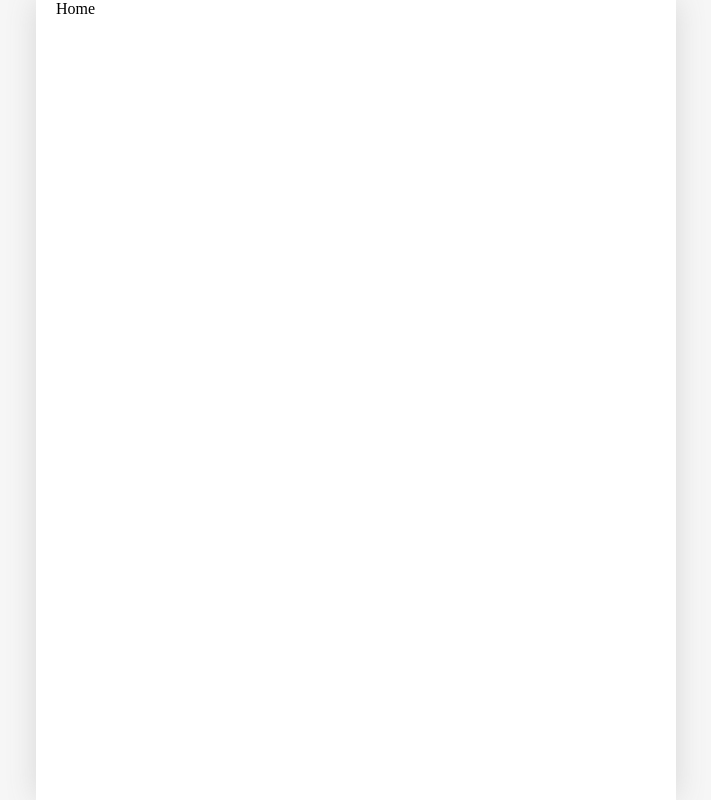
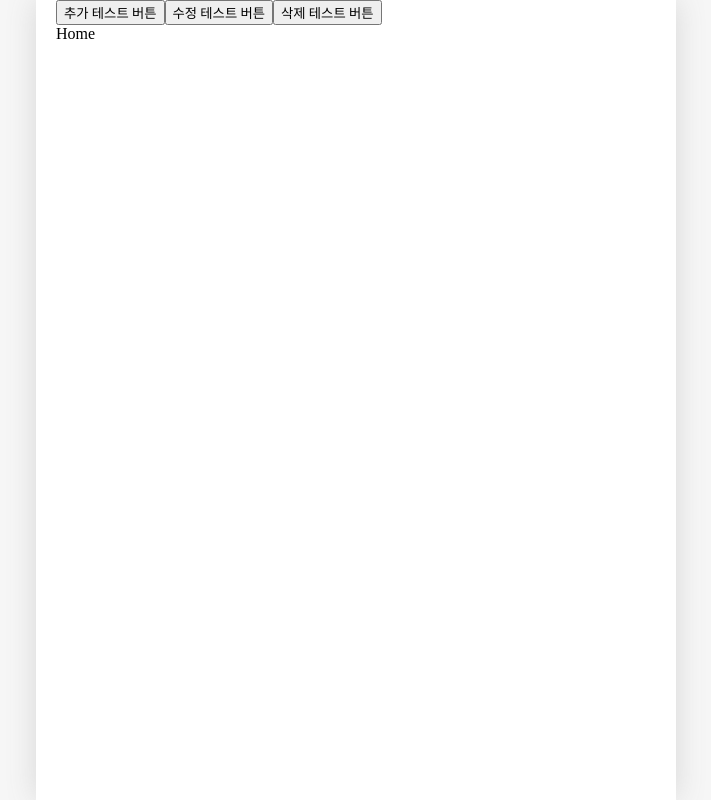
Before and after one commit to ddangme/react_diary, a React (Vite) app: page / in a window 1280 px wide. Shown: the whole page, without its empty margins (284-995 px from the left). Built offline with nearby package versions, Linux system fonts and the light colour scheme; a web font is replaced by a local one.

Commit message:
일기 관리 기능 구현하기 2
https://www.inflearn.com/course/lecture?courseSlug=%ED%95%9C%EC%9E%85-%EB%A6%AC%EC%95%A1%ED%8A%B8&unitId=210897&tab=curriculum

```diff
--- a/src/App.jsx
+++ b/src/App.jsx
@@ -1,6 +1,6 @@
 import './App.css'
 
-import {useReducer} from "react";
+import {useReducer, useRef, createContext} from "react";
 
 import {Routes, Route, Link, useNavigate} from "react-router-dom";
 import Home from "./pages/Home.jsx";
@@ -25,15 +25,73 @@
 ];
 
 function reducer(state, action) {
-    return state;
+    switch (action.type) {
+        case 'CREATE':
+            return [action.data, ...state];
+        case 'UPDATE':
+            return state.map((item) => String(item.id) === String(action.data.id) ? action.data : item);
+        case 'DELETE':
+            return state.filter((item) => String(item.id) !== String(action.id));
+    }
 }
 
+const DiaryStateContext = createContext();
+const DiaryDispatchContext = createContext();
 
 function App() {
-    const [data, dispatch] = useReducer(reducer, []);
+    const [data, dispatch] = useReducer(reducer, mockData);
+    const idRef = useRef(3);
+    const onCreate = (createdDate, emotionId, content) => {
+        dispatch({
+            type: "CREATE",
+            data: {
+                id: idRef.current++,
+                createdDate,
+                emotionId,
+                content
+            }
+        });
+    }
+
+    const onUpdate = (id, createdDate, emotionId, content) => {
+        dispatch({
+            type: "UPDATE",
+            data: {
+                id,
+                createdDate,
+                emotionId,
+                content
+            }
+        });
+    };
+
+    const onDelete = (id) => {
+        dispatch({
+            type: "DELETE",
+            id
+        });
+    };
 
     return (
         <>
+            <button onClick={() => {
+                onCreate(new Date().getTime(), 1, "test");
+            }}>추가 테스트 버튼
+            </button>
+            <button onClick={() => {
+                onUpdate(1, new Date().getTime(), 3, "수정된 일기입니다.");
+            }}>수정 테스트 버튼
+            </button>
+            <button onClick={() => {
+                onDelete(2);
+            }}>삭제 테스트 버튼
+            </button>
+            <DiaryStateContext.Provider value={data}>
+                <DiaryDispatchContext.Provider
+                    value={{
+                        onCreate, onUpdate, onDelete
+                    }}
+                >
                     <Routes>
                         <Route path="/" element={<Home/>}/>
                         <Route path="/new" element={<New/>}/>
@@ -41,6 +99,8 @@
                         <Route path="/edit/:id" element={<Edit/>}/>
                         <Route path="*" element={<Notfound/>}/>
                     </Routes>
+                </DiaryDispatchContext.Provider>
+            </DiaryStateContext.Provider>
         </>
     );
 }
```
Lines whose indentation alone changed are shown as unchanged.
